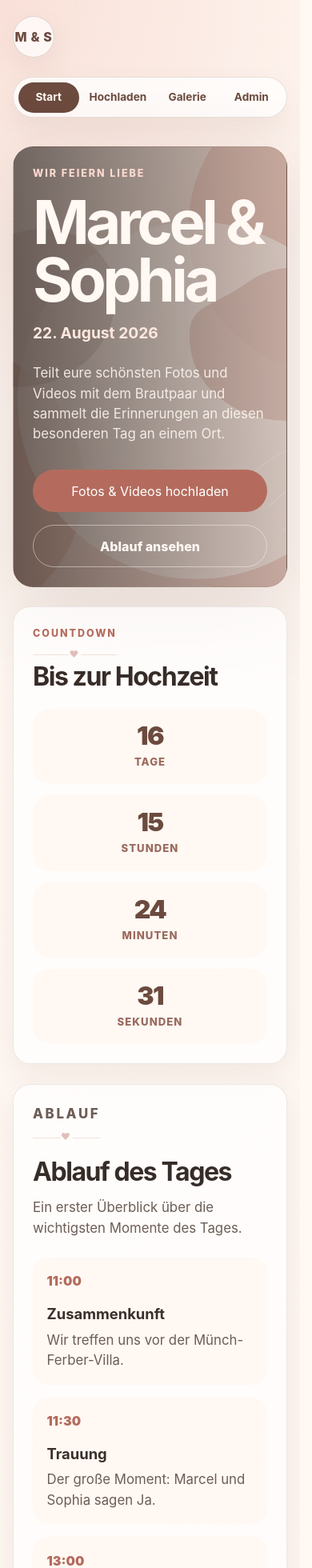
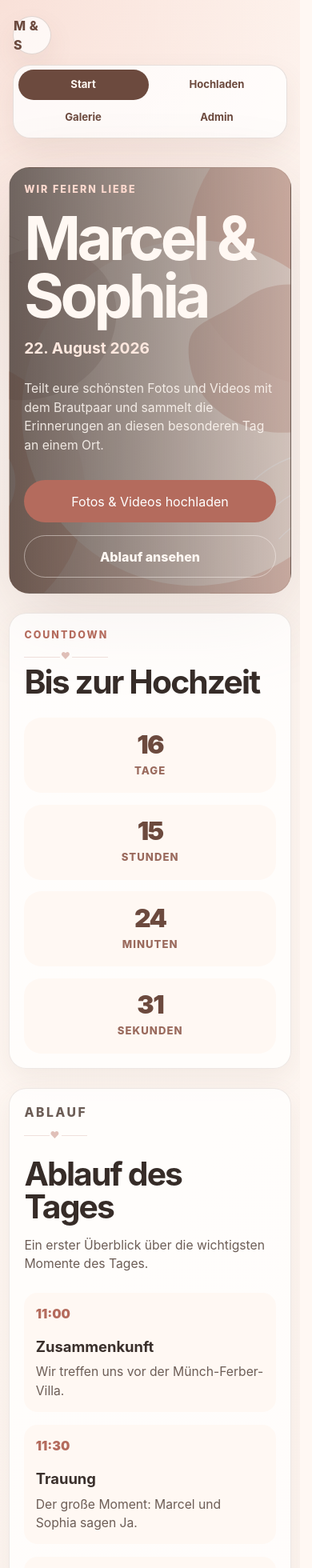
Before and after one commit to Fu1rkan/Weeding-foto-collection-site, a React (Vite) app: page / in a window 390 px wide. Shown: the top 1960 px of the page at 80% size. Built offline with nearby package versions, Linux system fonts and the light colour scheme; no server answers.

Commit message:
fix: prevent horizontal overflow on small screens

```diff
--- a/src/styles/global.css
+++ b/src/styles/global.css
@@ -252,6 +252,7 @@ h3 {
   display: inline-flex;
   align-items: center;
   justify-content: center;
+  max-width: 100%;
   border-radius: 999px;
   font-weight: 850;
   transition:
@@ -1004,6 +1005,7 @@ h3 {
 
 .secondary-button {
   width: fit-content;
+  max-width: 100%;
   border: 1px solid rgba(108, 74, 62, 0.18);
   border-radius: 999px;
   background: #fff8f3;
@@ -1038,6 +1040,7 @@ h3 {
 
 .danger-button {
   width: fit-content;
+  max-width: 100%;
   border: 1px solid rgba(143, 63, 50, 0.2);
   border-radius: 999px;
   background: rgba(180, 107, 93, 0.14);
@@ -1181,6 +1184,7 @@ h3 {
   flex-wrap: wrap;
   gap: 0.6rem;
   width: 100%;
+  min-width: 0;
   overflow: visible;
   transition:
     gap 320ms cubic-bezier(0.22, 1, 0.36, 1),
@@ -1192,6 +1196,7 @@ h3 {
   display: flex;
   align-items: center;
   gap: 0.6rem;
+  min-width: 0;
   transition: gap 320ms cubic-bezier(0.22, 1, 0.36, 1);
 }
 
@@ -2140,6 +2145,55 @@ h3 {
   }
 }
 
+@media (max-width: 560px) {
+  .site-header {
+    gap: 0.9rem;
+  }
+
+  .main-nav {
+    flex-wrap: wrap;
+    border-radius: 1.35rem;
+  }
+
+  .main-nav a {
+    flex: 1 1 calc(50% - 0.25rem);
+    min-width: 0;
+    text-align: center;
+  }
+
+  .admin-bulk-toolbar,
+  .admin-bulk-toolbar.is-compact {
+    justify-self: stretch;
+    width: 100%;
+    max-width: 100%;
+  }
+
+  .admin-bulk-actions,
+  .admin-bulk-toolbar.is-compact .admin-bulk-actions,
+  .admin-bulk-secondary-actions,
+  .admin-bulk-toolbar.is-compact .admin-bulk-secondary-actions {
+    flex-wrap: wrap;
+    justify-content: center;
+    width: 100%;
+  }
+
+  .admin-bulk-toolbar.is-compact .secondary-button:not(.admin-icon-button),
+  .admin-bulk-actions .secondary-button:not(.admin-icon-button),
+  .admin-bulk-actions .danger-button:not(.admin-icon-button) {
+    white-space: normal;
+  }
+
+  .gallery-controls {
+    min-width: 0;
+  }
+
+  .segmented-control,
+  .sort-control,
+  .sort-control select {
+    max-width: 100%;
+  }
+}
+
 @media (prefers-reduced-motion: reduce) {
   *,
   *::before,
@@ -2152,13 +2206,66 @@ h3 {
 }
 
 @media (max-width: 420px) {
+  .site-header {
+    gap: 0.8rem;
+  }
+
+  .brand {
+    width: 3rem;
+    height: 3rem;
+  }
+
   .main-nav {
+    flex-wrap: wrap;
     gap: 0.25rem;
+    border-radius: 1.35rem;
   }
 
   .main-nav a {
-    font-size: 0.85rem;
-    padding: 0.55rem 0.55rem;
+    flex: 1 1 calc(50% - 0.25rem);
+    font-size: 0.82rem;
+    padding: 0.55rem 0.45rem;
+  }
+
+  .page-container {
+    width: min(100% - 1.35rem, 1180px);
+    padding-bottom: 2.5rem;
+  }
+
+  .hero-section {
+    min-height: 30rem;
+    padding: 1.15rem;
+  }
+
+  .hero-section h1 {
+    font-size: clamp(3.45rem, 20vw, 4.75rem);
+  }
+
+  h1 {
+    font-size: clamp(2.2rem, 12vw, 3rem);
+  }
+
+  h2 {
+    font-size: clamp(1.85rem, 11vw, 2.55rem);
+  }
+
+  .hero-text,
+  .section-intro p,
+  .section-heading p,
+  .content-card p:not(.eyebrow),
+  .timeline-item p,
+  .dresscode-item p,
+  .faq-item p,
+  .contact-card a,
+  .site-footer p {
+    font-size: 0.98rem;
+  }
+
+  .section-card,
+  .section-grid,
+  .content-card,
+  .site-footer {
+    padding: 1.15rem;
   }
 
   .countdown-grid,
@@ -2166,20 +2273,150 @@ h3 {
     grid-template-columns: 1fr;
   }
 
+  .countdown-card,
+  .timeline-item,
+  .dresscode-item,
+  .contact-card,
+  .faq-item,
+  .upload-item,
+  .admin-media-item {
+    border-radius: 1.05rem;
+  }
+
+  .timeline-item,
+  .faq-item {
+    padding: 0.9rem;
+  }
+
+  .location-card {
+    padding: 1rem;
+  }
+
+  .location-info {
+    gap: 0.85rem;
+    padding: 0.8rem;
+  }
+
+  .location-info h3 {
+    font-size: clamp(1.45rem, 9vw, 1.85rem);
+  }
+
+  .location-map-panel,
+  .location-map {
+    min-height: 12rem;
+  }
+
+  .location-map-link {
+    right: 0.5rem;
+    bottom: 0.5rem;
+    font-size: 0.78rem;
+    padding: 0.55rem 0.7rem;
+  }
+
   .upload-title-row {
     flex-direction: column;
   }
 
+  .dropzone {
+    min-height: 15rem;
+    padding: 1rem;
+  }
+
+  .upload-preview,
+  .admin-media-preview-button {
+    min-height: 12rem;
+    height: 12rem;
+  }
+
+  .gallery-controls {
+    gap: 0.7rem;
+  }
+
+  .segmented-control {
+    border-radius: 1.2rem;
+  }
+
+  .segmented-control button {
+    flex: 1 1 100%;
+    padding: 0.6rem 0.75rem;
+  }
+
   .admin-stats-grid {
     grid-template-columns: 1fr;
+    gap: 0.8rem;
+  }
+
+  .admin-stat-pair .admin-stat-card {
+    padding: 0.85rem;
+  }
+
+  .admin-stat-pair .admin-stat-card span {
+    font-size: clamp(1.35rem, 7vw, 1.85rem);
+  }
+
+  .admin-stat-pair .admin-stat-card p {
+    font-size: 0.84rem;
+  }
+
+  .admin-bulk-toolbar,
+  .admin-bulk-toolbar.is-compact {
+    width: 100%;
+    max-width: 100%;
+    padding: 0.6rem;
+  }
+
+  .admin-bulk-actions,
+  .admin-bulk-toolbar.is-compact .admin-bulk-actions,
+  .admin-bulk-secondary-actions,
+  .admin-bulk-toolbar.is-compact .admin-bulk-secondary-actions {
+    flex-wrap: wrap;
+    justify-content: center;
+    width: 100%;
+  }
+
+  .admin-bulk-actions .secondary-button:not(.admin-icon-button),
+  .admin-bulk-actions .danger-button:not(.admin-icon-button) {
+    padding: 0.62rem 0.85rem;
+  }
+
+  .admin-search {
+    padding: 0.85rem;
   }
 
   .admin-media-actions {
     width: 100%;
-  }
-
-  .admin-media-actions .secondary-button:not(.admin-icon-button),
-  .admin-media-actions .danger-button:not(.admin-icon-button) {
+    justify-content: center;
+  }
+
+  .lightbox {
+    padding: 0.65rem;
+  }
+
+  .lightbox-close,
+  .lightbox-nav {
+    width: 2.45rem;
+    height: 2.45rem;
+  }
+
+  .lightbox-nav-prev {
+    left: 0.45rem;
+  }
+
+  .lightbox-nav-next {
+    right: 0.45rem;
+  }
+
+  .confirm-dialog {
+    padding: 1rem;
+  }
+
+  .confirm-dialog-actions {
+    justify-content: stretch;
+  }
+
+  .confirm-dialog-actions .secondary-button,
+  .confirm-dialog-actions .button-link,
+  .confirm-dialog-actions .danger-button {
     width: 100%;
   }
 }
```
